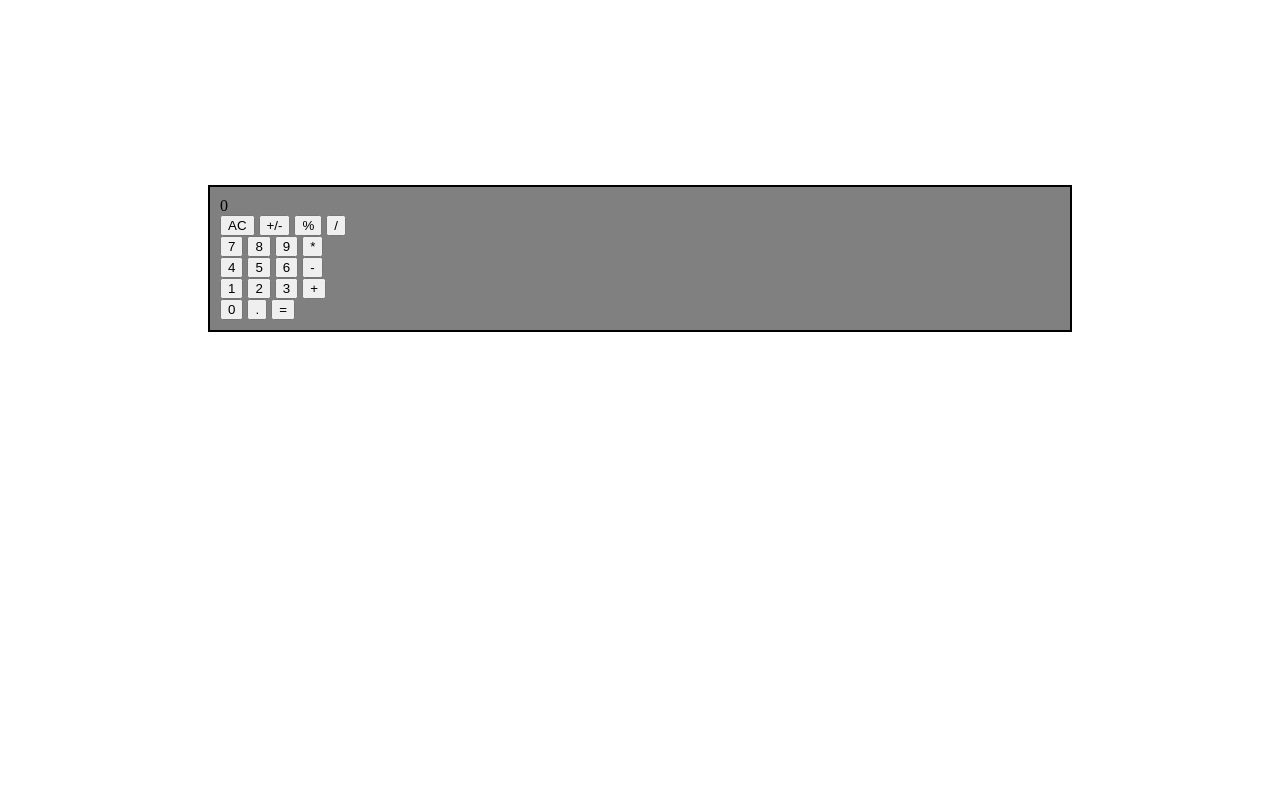
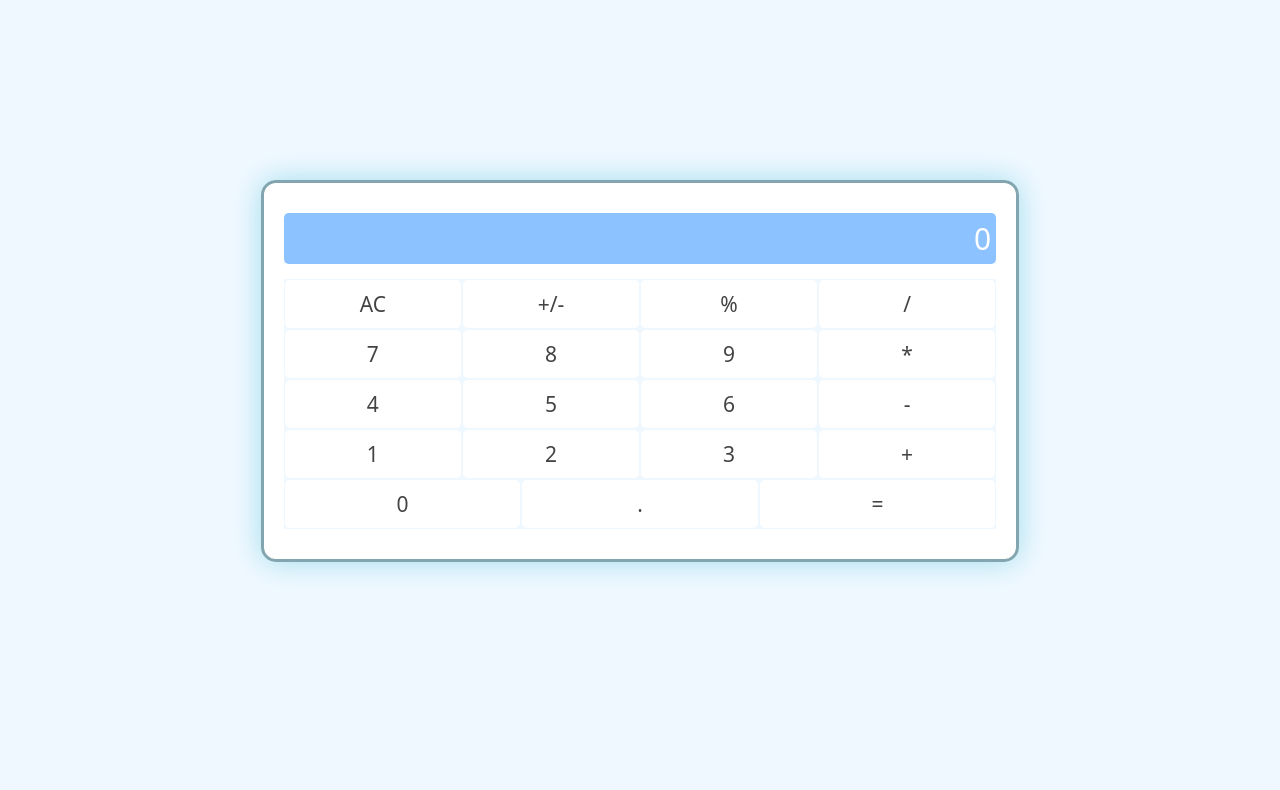
Before and after one commit to Waldorfio/calculator-project, a plain HTML site: page index.html in a window 1280 px wide. Shown: the part 73-863 px from the top of the page. Before the commit the page ends 800 px from the top, so only its background shows below. Drawn offline with Linux system fonts and the light colour scheme.

Commit message:
Add CSS styling

```diff
--- a/index.html
+++ b/index.html
@@ -9,13 +9,13 @@
     </head>
 
     <body>
-        <h1>CALCULATOR</h1>
-
         <div class="button-container">
+            <div id="row0" class="row">
+                <div id="display"></div>
+            </div>
             <div id="row1" class="row">
-                <div id="display"></div>
                 <button id="clear">AC</button>
-                <button id="dash-minus">+/-</button>
+                <button id="dashminus">+/-</button>
                 <button id="percent">%</button>
                 <button id="slash">/</button>
             </div>
@@ -38,7 +38,7 @@
                 <button id="plus">+</button>
             </div>
             <div id="row5" class="row">
-                <button id="number">0</button>
+                <button id="number0">0</button>
                 <button id="dot">.</button>
                 <button id="equals">=</button>
             </div>
--- a/style.css
+++ b/style.css
@@ -1,9 +1,19 @@
+* {
+    background-color: rgb(240,248,255);
+}
+
 .button-container {
-    background-color: grey;
-    color: black;
-    border: 2px solid black;
-    margin: 200px;
-    padding: 10px;
+    background-color: white;
+    border: 3px solid rgb(130,165,175);
+    box-shadow: 0 0 30px rgb(159,222,236);
+    border-radius: 15px;
+    margin: 20%;
+    padding: 30px 20px 30px 20px;
+
+    display: flex;
+    flex-wrap: wrap;
+    /* align-content: stretch; */
+    /* justify-content: center; */
 
 
     /* display: flex;
@@ -12,18 +22,37 @@
     justify-content: center; */
 }
 
-    .row1 {
+
+    #row0 {
+        width: 100%;    /* So that each row takes the entire row up */
+        display: flex;
+
+        margin: 0 0 15px 0;
+    }
+        #display {
+            background-color: rgb(140,194,255);
+            color: white;
+            font-size: 30px;
+            font-family: system-ui, -apple-system, BlinkMacSystemFont, 'Segoe UI', Roboto, Oxygen, Ubuntu, Cantarell, 'Open Sans', 'Helvetica Neue', sans-serif;
+            border-radius: 5px;
+            padding: 5px;
+            width: 100%;
+
+            text-align: right;
+        }
+    #row1, #row2, #row3, #row4, #row5 {
+        /* display: inline-block; */
+        width: 100%;    /* So that each row takes the entire row up */
         display: flex;
     }
-    .row2 {
-        display: flex;
-    }
-    .row3 {
-        display: flex;
-    }
-    .row4 {
-        display: flex;
-    }
-    .row5 {
-        display: flex;
-    }
+        button {
+            width: 100%;
+            padding: 10px;
+            margin: 1px;
+            background-color: white;
+            border: 0px solid rgb(159,222,236);
+            border-radius: 5px;
+            color: rgb(67,67,67);
+            font-size: 21px;
+            font-family: system-ui, -apple-system, BlinkMacSystemFont, 'Segoe UI', Roboto, Oxygen, Ubuntu, Cantarell, 'Open Sans', 'Helvetica Neue', sans-serif
+        }
```
